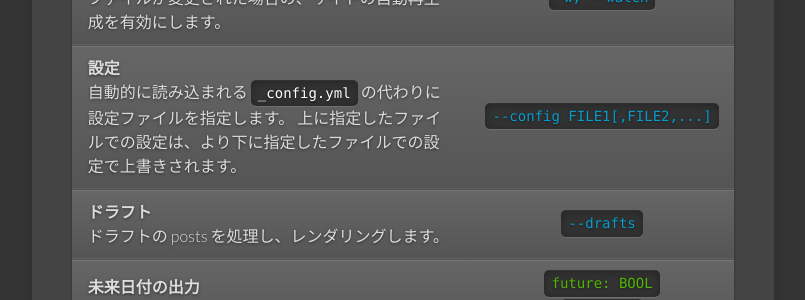
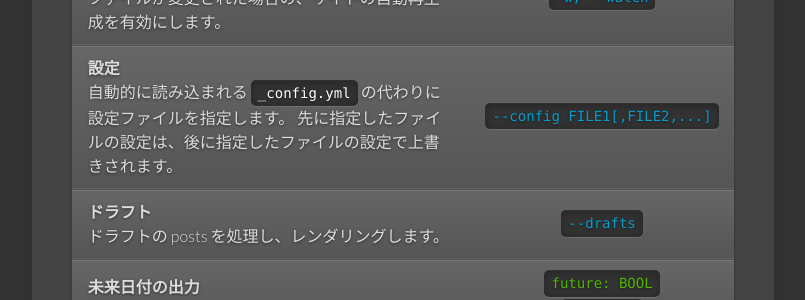
Before and after one commit to jekyllrb-ja/jekyllrb-ja.github.io, a Jekyll site: the page built from docs/configuration.md, in a window 1280 px wide and 900 px high, scrolled down 1780 px. Shown: the part 178-478 px from the top of the window, without its empty margins (139-944 px from the left). Built offline with Jekyll 4.4.1, drawn with Linux system fonts in a browser that asks for light colours; some web fonts are replaced.

Commit message:
later files と earlier filesの訳を修正

```diff
--- a/docs/configuration.md
+++ b/docs/configuration.md
@@ -288,7 +288,7 @@ class="flag">flags</code> (specified on the command-line) that control them.
         <p class="description">
             自動的に読み込まれる <code>_config.yml</code> の代わりに
             設定ファイルを指定します。
-            上に指定したファイルでの設定は、より下に指定したファイルでの設定で上書きされます。
+            先に指定したファイルの設定は、後に指定したファイルの設定で上書きされます。
         </p>
       </td>
       <td class='align-center'>
```
